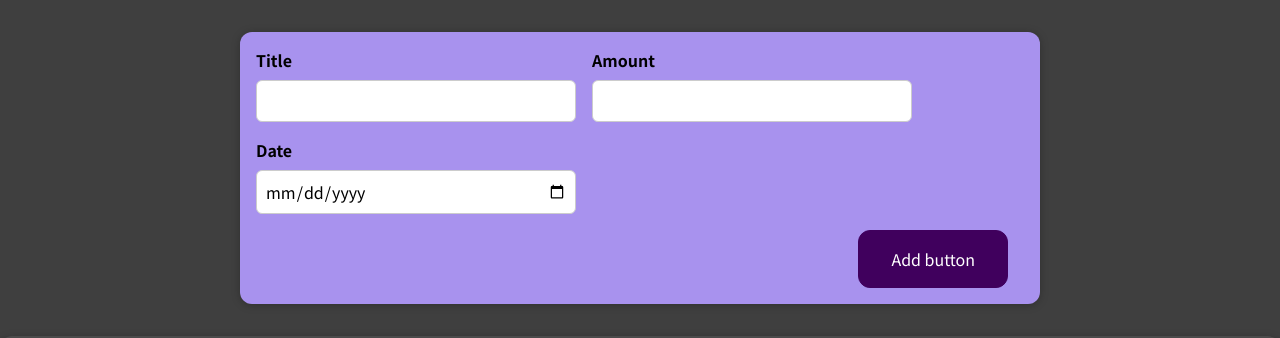
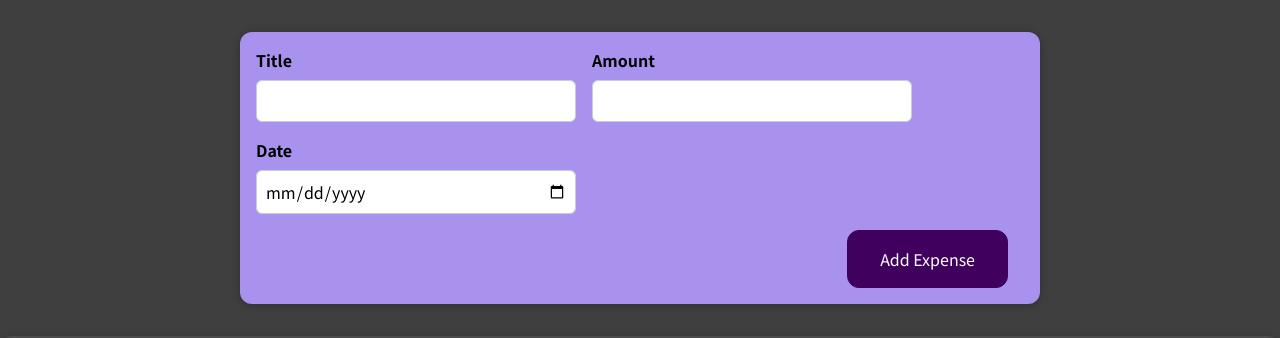
Before and after one commit to dineshroyal04/react, a React (Create React App) app: page / in a window 1280 px wide. Shown: the top 338 px of the page. Built offline with nearby package versions, Linux system fonts and the light colour scheme.

Commit message:
commiting

```diff
--- a/src/components/Expense/ExpenseItem.js
+++ b/src/components/Expense/ExpenseItem.js
@@ -10,7 +10,7 @@ function ExpenseItem(props) {
 
   const  clickHandler = () => {
     setTitle("updated");
-    console.log(title);
+   // console.log(title);
   }
 
   return (
--- a/src/components/NewExpense/ExpenseForm.js
+++ b/src/components/NewExpense/ExpenseForm.js
@@ -28,8 +28,18 @@ const ExpenseForm = ()=> {
   //                   setEnteredDate(value);
   //        }
   // };
- return (
-   <form>
+ const submitHandler = (event) => {
+   event.preventDefalut();
+   const expenseData = {
+    Title: enteredTitle,
+    Amount:enteredAmount,
+    Date: new Date(enteredDate)
+   };
+console.log(expenseData);
+
+ };
+  return (
+   <form onSubmit={submitHandler}>
      <div className="new-expense__controls">
        <div className="new-expense__control">
          <label>Title</label>
@@ -45,7 +55,7 @@ const ExpenseForm = ()=> {
        </div>
      </div>
      <div className="new-expense__actions">
-        <button type="submit">Add button</button>
+        <button type="submit">Add Expense</button>
      </div>
    </form>
  );
```
